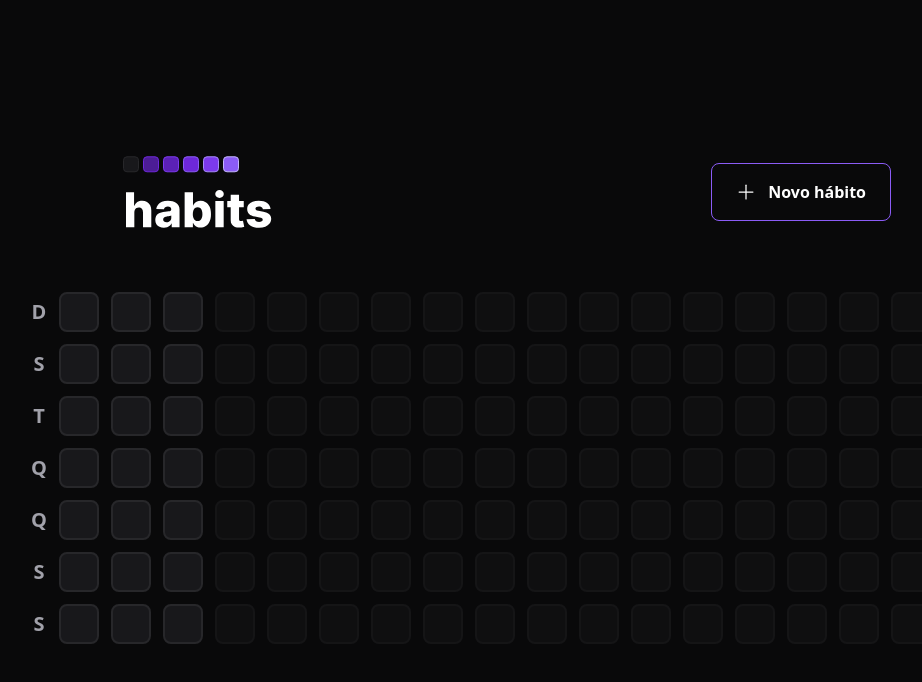
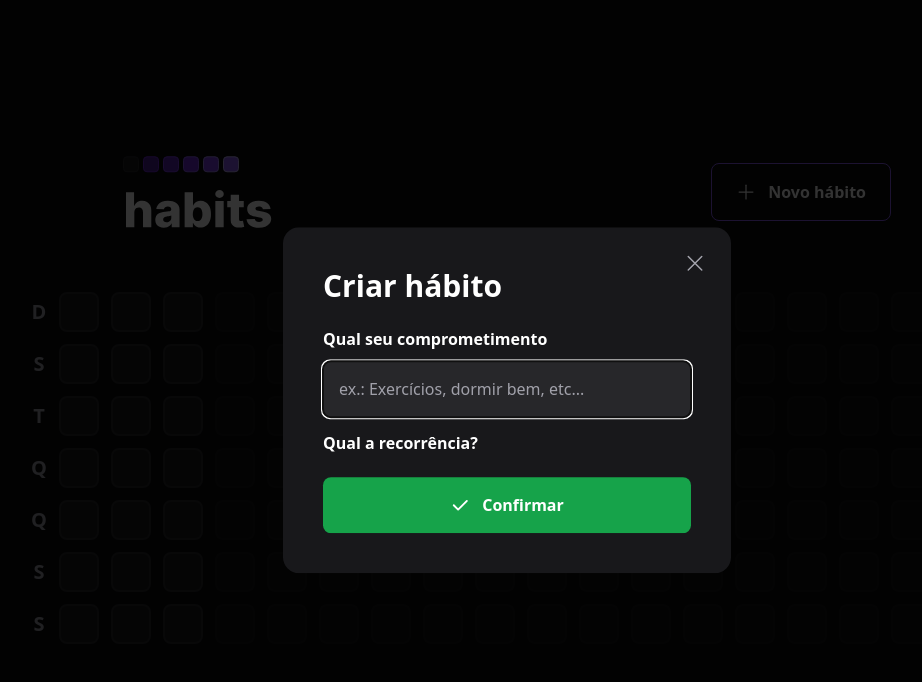
Before and after one commit to EddyPBR/habits-web, a React (Vite) app: page / in a window 1280 px wide. Both pictures are taken after a click on the button "Novo hábito". Shown: the top 682 px of the page, without its empty margins (133-1055 px from the left). Built offline with nearby package versions, Linux system fonts and the light colour scheme.

Commit message:
:sparkles: add Modal in Header component

```diff
--- a/src/components/Header.tsx
+++ b/src/components/Header.tsx
@@ -1,19 +1,43 @@
-import { Plus } from "phosphor-react";
+import { useState } from "react";
+
+import * as Dialog from "@radix-ui/react-dialog";
+import { Plus, X } from "phosphor-react";
 
 import logoImage from "../assets/logo.svg";
+import { NewHabitForm } from "./NewHabitForm";
 
 export function Header() {
+  const [isModalOpen, setIsModalOpen] = useState(false);
+
   return (
     <div className="w-full max-w-3xl mx-auto flex items-center justify-between">
       <img src={logoImage} alt="Habits" />
 
-      <button
-        type="button"
-        className="border border-violet-500 font-semibold rounded-lg px-6 py-4 flex items-center gap-3 hover:border-violet-300"
-      >
-        <Plus size={20} className="text-violet" />
-        Novo hábito
-      </button>
+      <Dialog.Root>
+        <Dialog.Trigger
+          type="button"
+          onClick={() => {}}
+          className="border border-violet-500 font-semibold rounded-lg px-6 py-4 flex items-center gap-3 hover:border-violet-300"
+        >
+          <Plus size={20} className="text-violet" />
+          Novo hábito
+        </Dialog.Trigger>
+
+        <Dialog.Portal>
+          <Dialog.Overlay className="w-screen h-screen bg-black/80 fixed inset-0" />
+          <Dialog.Content className="absolute p-10 bg-zinc-900 rounded-2xl w-full max-w-md top-1/2 left-1/2 -translate-x-1/2 -translate-y-1/2">
+            <Dialog.Close className="absolute right-6 top-6 text-zinc-400 hover:text-zinc-200">
+              <X size={24} aria-label="fechar" />
+            </Dialog.Close>
+
+            <Dialog.Title className="text-3xl leading-tight font-extrabold">
+              Criar hábito
+            </Dialog.Title>
+
+            <NewHabitForm />
+          </Dialog.Content>
+        </Dialog.Portal>
+      </Dialog.Root>
     </div>
   );
 }
```
